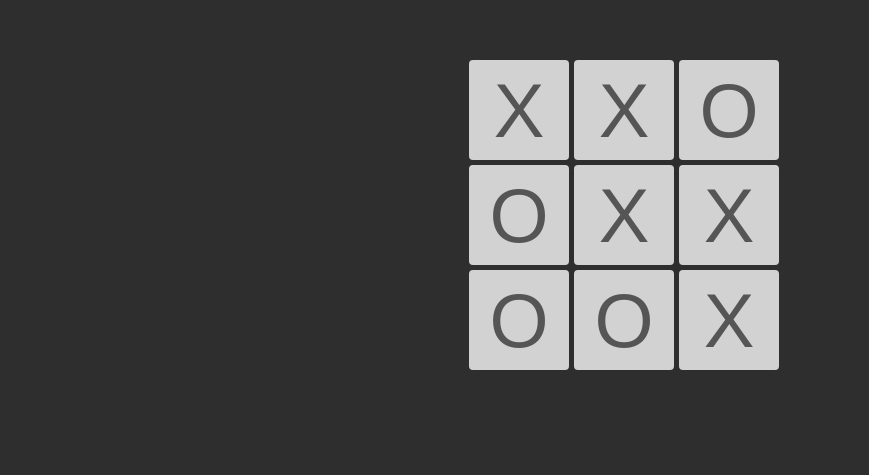
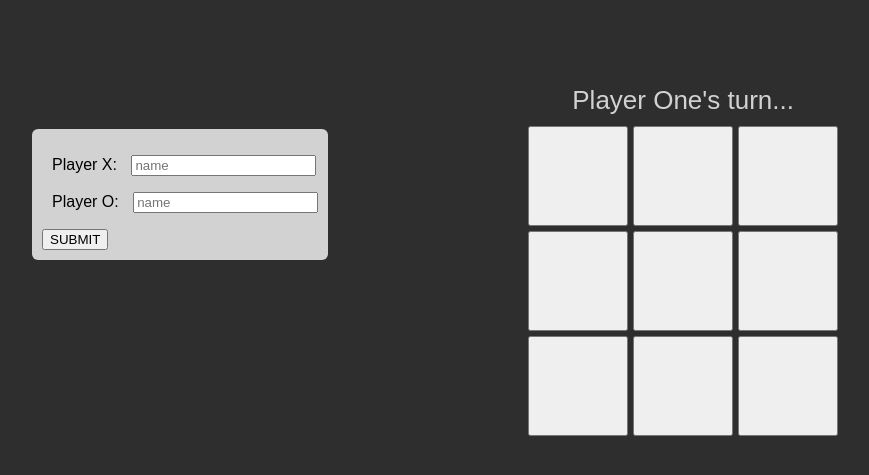
Before and after one commit to mountainflock/tic-tac-toe, a plain HTML site: page index.html in a window 1280 px wide. Shown: the part 193-668 px from the top of the page, without its empty margins (16-885 px from the left). Drawn offline with Linux system fonts and the light colour scheme; a web font is replaced by a local one.

Commit message:
Complete basic display functions

```diff
--- a/index.html
+++ b/index.html
@@ -5,11 +5,45 @@
     <meta http-equiv="X-UA-Compatible" content="IE=edge" />
     <meta name="viewport" content="width=device-width, initial-scale=1.0" />
     <link rel="stylesheet" href="style.css" />
+    <link rel="preconnect" href="https://fonts.googleapis.com" />
+    <link rel="preconnect" href="https://fonts.gstatic.com" crossorigin />
+    <link
+      href="https://fonts.googleapis.com/css2?family=Fredericka+the+Great&display=swap"
+      rel="stylesheet"
+    />
     <script src="script.js" defer></script>
     <title>Tic-Tac-Toe</title>
   </head>
   <body>
     <div class="container">
+      <div class="form-section">
+        <form>
+          <p>
+            <label for="player1" class="label">Player X:</label>
+            <input
+              id="palayer1"
+              name="player1"
+              type="text"
+              placeholder="name"
+              required
+            />
+          </p>
+          <p>
+            <label for="palayer2" class="label">Player O:</label>
+            <input
+              id="palayer2"
+              name="player2"
+              type="text"
+              placeholder="name"
+              required
+            />
+          </p>
+          <button>SUBMIT</button>
+        </form>
+      </div>
+      <div class="game">
+        <div class="turn">LET'S GET STARTED!</div>
+        <div class="board">
           <div class="div"></div>
           <div class="div"></div>
           <div class="div"></div>
@@ -20,5 +54,7 @@
           <div class="div"></div>
           <div class="div"></div>
         </div>
+      </div>
+    </div>
   </body>
 </html>
--- a/script.js
+++ b/script.js
@@ -1,35 +1,103 @@
-const Player = (name, mark) => {
-  const getName = () => name;
-  const getMark = () => mark;
-  const addMark = (mark) => {};
-  const win = () => {};
+function Gameboard() {
+  const board = ["", "", "", "", "", "", "", "", ""];
 
-  return { getName, getMark, addMark, win };
-};
+  for (let i = 0; i < board.length; i++) {
+    board[i] = Cell();
+  }
 
-const gameboard = ["X", "X", "O", "O", "X", "X", "O", "O", "X"];
+  const getBoard = () => board;
 
-(function GameController() {
-  const isGameOver = () => {};
-  const switchPlayerTurn = () => {};
+  const addSymbol = (cell, player) => {
+    board[cell].addMark(player);
+  };
 
-  return { isGameOver, switchPlayerTurn };
-})();
+  return { getBoard, addSymbol };
+}
 
-const ScreenController = (() => {
-  const div = document.querySelectorAll(".div");
-  const displayField = (gameboard) => {
-    for (let i = 0; i < gameboard.length; i++) {
-      {
-        div[i].textContent = gameboard[i];
-      }
-    }
+function Cell() {
+  let value = "";
+
+  const addMark = (player) => {
+    value = player;
   };
-  const isValidCell = () => {};
-  const updateScreen = () => {};
-  const displayGameInfo = () => {};
+  const getValue = () => value;
 
-  return { displayField, isValidCell, updateScreen, displayGameInfo };
-})();
+  return {
+    addMark,
+    getValue,
+  };
+}
 
-ScreenController.displayField(gameboard);
+function GameController(
+  playerOneName = "Player One",
+  playerTwoName = "Player Two"
+) {
+  const board = Gameboard();
+
+  const players = [
+    {
+      name: playerOneName,
+      mark: "X",
+    },
+    {
+      name: playerTwoName,
+      mark: "O",
+    },
+  ];
+
+  let activePlayer = players[0];
+
+  const switchPlayerTurn = () => {
+    activePlayer = activePlayer === players[0] ? players[1] : players[0];
+  };
+  const getActivePlayer = () => activePlayer;
+
+  const playRound = (cell) => {
+    board.addSymbol(cell, getActivePlayer().mark);
+
+    /*  This is where we would check for a winner and handle that logic,
+          such as a win message. */
+    switchPlayerTurn();
+  };
+
+  return {
+    playRound,
+    getActivePlayer,
+    getBoard: board.getBoard,
+  };
+}
+
+function ScreenController() {
+  const game = GameController();
+  const playerTurnDiv = document.querySelector(".turn");
+  const boardDiv = document.querySelector(".board");
+
+  const updateScreen = () => {
+    boardDiv.textContent = "";
+
+    const board = game.getBoard();
+    const activePlayer = game.getActivePlayer();
+
+    playerTurnDiv.textContent = `${activePlayer.name}'s turn...`;
+
+    board.forEach((cell, index) => {
+      const cellButton = document.createElement("button");
+      cellButton.classList.add("cell");
+      cellButton.dataset.cell = index;
+      cellButton.textContent = cell.getValue();
+      boardDiv.appendChild(cellButton);
+    });
+  };
+
+  function clickHandlerBoard(e) {
+    const selectedColumn = e.target.dataset.cell;
+    if (!selectedColumn) return;
+    game.playRound(selectedColumn);
+    updateScreen();
+  }
+  boardDiv.addEventListener("click", clickHandlerBoard);
+
+  updateScreen();
+}
+
+ScreenController();
--- a/style.css
+++ b/style.css
@@ -1,26 +1,79 @@
 body {
   display: flex;
   align-items: center;
-  justify-content: center;
+  justify-content: space-between;
   height: 100vh;
   background-color: rgb(46, 46, 46);
+  font-family: sans-serif;
+  padding: 40px;
 }
 
 .container {
+  display: flex;
+  gap: 200px;
+}
+
+.form-section,
+.turn,
+button {
+  font-family: "Fredericka the Great", sans-serif;
+}
+
+.form-section {
+  display: flex;
+  flex-direction: column;
+  align-items: center;
+  justify-content: center;
+  background-color: rgb(210, 210, 210);
+  height: 50%;
+  width: 95%;
+  padding: 10px;
+  border-radius: 6px;
+  margin-top: 54px;
+}
+
+.label {
+  margin: 0 10px;
+}
+
+.game {
+  display: flex;
+  flex-direction: column;
+  align-items: center;
+  justify-content: center;
+}
+
+.turn {
+  display: flex;
+  justify-content: center;
+  align-items: center;
+  color: rgb(210, 210, 210);
+  border-radius: 6px;
+  height: 20%;
+  padding: 10px;
+  width: 95%;
+  font-size: 26px;
+}
+
+.board {
   display: grid;
   grid-template-columns: repeat(3, 100px);
   grid-template-rows: repeat(3, 100px);
   gap: 5px;
   align-self: center;
+  width: 100%;
+}
+
+.cell {
+  font-size: 42px;
 }
 
 .div {
   display: flex;
   align-items: center;
   justify-content: center;
-  border-radius: 4px;
+  border-radius: 6px;
   background-color: rgb(210, 210, 210);
-  font-family: sans-serif;
   font-size: 76px;
   color: rgb(85, 85, 85);
 }
```
Also changed, not shown: connectFour.js (deleted, +0 -146 lines). Lines whose indentation alone changed are shown as unchanged.
